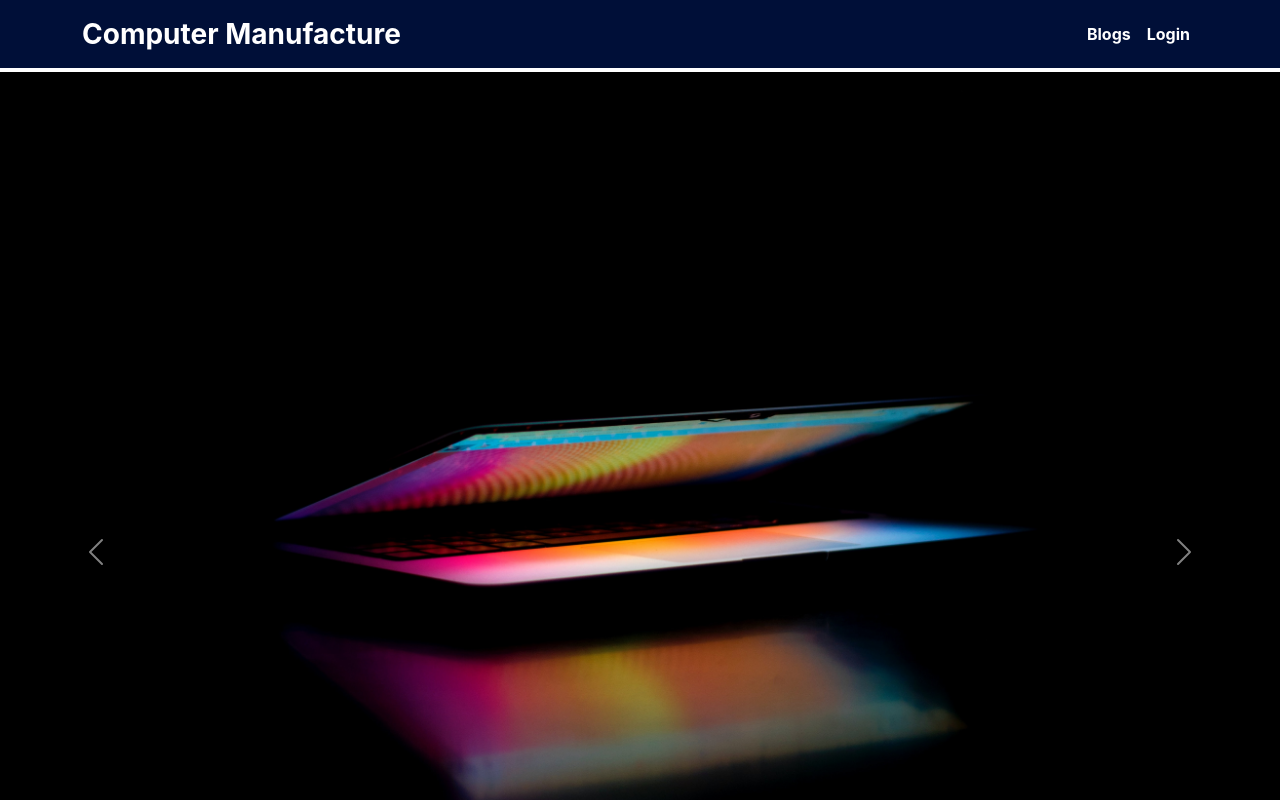
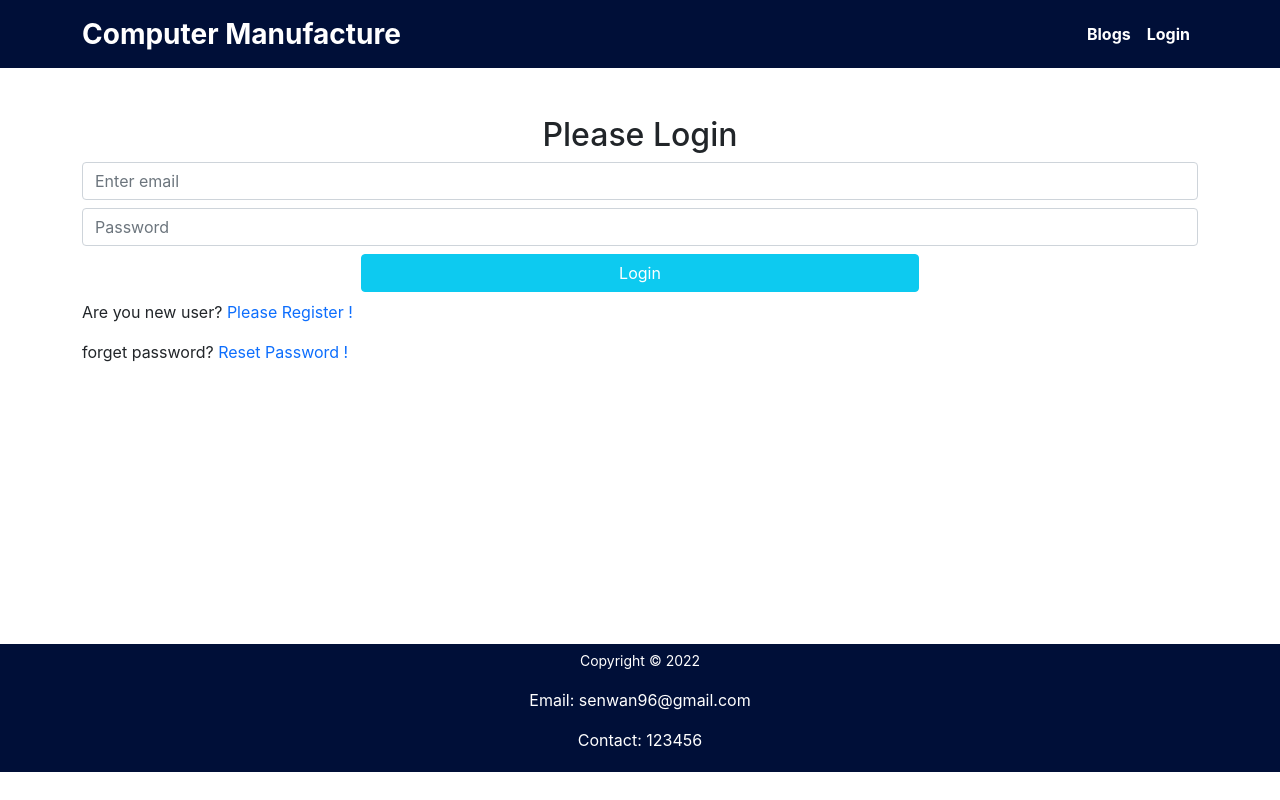
Before and after one commit to SenWan/manufacturer-management-client, a React (Create React App) app: page /login in a window 1280 px wide. Shown: the top 800 px of the page. Built offline with nearby package versions, Linux system fonts and the light colour scheme.

Commit message:
added login form

```diff
--- a/package.json
+++ b/package.json
@@ -8,6 +8,7 @@
     "@testing-library/user-event": "^13.5.0",
     "bootstrap": "^5.1.3",
     "daisyui": "^2.15.0",
+    "firebase": "^9.8.1",
     "react": "^18.1.0",
     "react-bootstrap": "^2.4.0",
     "react-dom": "^18.1.0",
--- a/src/App.js
+++ b/src/App.js
@@ -1,10 +1,24 @@
+import { Route, Routes } from 'react-router-dom';
 import './App.css';
+import Blogs from './Blogs/Blogs';
 import Home from './Pages/Home/Home/Home';
+import Login from './Pages/Login/Login/Login';
+import Register from './Pages/Login/Login/Register/Register';
+import Footer from './Pages/Shared/Footer/Footer';
+import Header from './Pages/Shared/Header/Header';
 
 function App() {
   return (
     <div>
-      <Home></Home>
+      <Header></Header>
+      <Routes>
+        <Route path='/' element={<Home></Home>}></Route>
+        <Route path='/home' element={<Home></Home>}></Route>
+        <Route path='/blogs' element={<Blogs></Blogs>}></Route>
+        <Route path='/login' element={<Login></Login>}></Route>
+        <Route path='/register' element={<Register></Register>}></Route>
+      </Routes>
+      <Footer></Footer>
     </div>
   );
 }
--- /dev/null
+++ b/src/Blogs/Blogs.js
@@ -0,0 +1,11 @@
+import React from 'react';
+
+const Blogs = () => {
+    return (
+        <div>
+            <h2>This is blogs</h2>
+        </div>
+    );
+};
+
+export default Blogs;
--- a/src/Pages/Home/Home/Banner/Banner.js
+++ b/src/Pages/Home/Home/Banner/Banner.js
@@ -2,7 +2,6 @@ import React, { useState } from 'react';
 import { Carousel } from 'react-bootstrap';
 import banner1 from '../../../../images/banner1.jpg';
 import banner2 from '../../../../images/banner2.jpg';
-import banner3 from '../../../../images/banner3.jpg';
 
 const Banner = () => {
     const [index, setIndex] = useState(0);
@@ -10,7 +9,7 @@ const Banner = () => {
         setIndex(selectedIndex);
     };
     return (
-        <Carousel className='mt-1' activeIndex={index} onSelect={handleSelect}>
+        <Carousel  activeIndex={index} onSelect={handleSelect}>
         <Carousel.Item>
             <img
                 className="d-block w-100"
--- a/src/Pages/Home/Home/Home.js
+++ b/src/Pages/Home/Home/Home.js
@@ -1,11 +1,9 @@
 import React from 'react';
-import Header from '../../Shared/Header/Header';
 import Banner from './Banner/Banner';
 
 const Home = () => {
     return (
         <div>
-            <Header></Header>
             <Banner></Banner>
         </div>
     );
--- /dev/null
+++ b/src/Pages/Login/Login/Login.js
@@ -0,0 +1,27 @@
+import React from 'react';
+import { Button, Form } from 'react-bootstrap';
+import { Link } from 'react-router-dom';
+
+const Login = () => {
+    return (
+        <div className='container' style={{height:'60vh'}}>
+        <h2 className='text-center mt-5'>Please Login</h2>
+        <Form>
+          <Form.Group className="mb-2" controlId="formBasicEmail">
+            <Form.Control type="email" placeholder="Enter email" required />
+          </Form.Group>
+
+          <Form.Group className="mb-2" controlId="formBasicPassword">
+            <Form.Control type="password" placeholder="Password" required />
+          </Form.Group>
+          <Button variant="info text-white w-50 mx-auto d-block mb-2" type="submit">
+            Login
+          </Button>
+        </Form>
+        <p>Are you new user? <Link to='/register'  style={{cursor:'pointer'}} className='text-primary text-decoration-none'> Please Register !</Link></p>
+        <p>forget password? <span  style={{cursor:'pointer'}} className='text-primary'> Reset Password !</span></p>
+      </div>
+    );
+};
+
+export default Login;
--- /dev/null
+++ b/src/Pages/Login/Login/Register/Register.js
@@ -0,0 +1,11 @@
+import React from 'react';
+
+const Register = () => {
+    return (
+        <div>
+            <h2>Register</h2>
+        </div>
+    );
+};
+
+export default Register;
--- /dev/null
+++ b/src/Pages/Shared/Footer/Footer.css
@@ -0,0 +1,3 @@
+.footer{
+    background-color:  #000F38;;
+}
--- /dev/null
+++ b/src/Pages/Shared/Footer/Footer.js
@@ -0,0 +1,14 @@
+import React from 'react';
+import './Footer.css'
+
+const Footer = () => {
+    return (
+        <div className='footer p-1  text-center mt-5 text-white'>
+            <p><small> Copyright © {new Date().getFullYear()}</small></p>
+            <p>Email: senwan96@gmail.com</p>
+            <p>Contact: 123456</p>
+        </div>
+    );
+};
+
+export default Footer;
--- a/src/Pages/Shared/Header/Header.js
+++ b/src/Pages/Shared/Header/Header.js
@@ -1,5 +1,6 @@
 import React from 'react';
 import { Container, Nav, Navbar } from 'react-bootstrap';
+import { Link } from 'react-router-dom';
 import './Header.css'
 
 const Header = () => {
@@ -7,14 +8,14 @@ const Header = () => {
         <>
         <Navbar className='fullnav' sticky='top' collapseOnSelect expand="lg"   variant="dark">
     <Container>
-        <Navbar.Brand className='text-white fw-bold fs-3'>Computer Manufacture</Navbar.Brand>
+        <Navbar.Brand as={Link} to='/' className='text-white fw-bold fs-3'>Computer Manufacture</Navbar.Brand>
         <Navbar.Toggle aria-controls="responsive-navbar-nav" />
         <Navbar.Collapse id="responsive-navbar-nav">
             <Nav className="me-auto">
             </Nav>
             <Nav>
-            <Nav.Link className='text-white menu fw-bold fs-6'>Blogs</Nav.Link>
-            <Nav.Link className='text-white menu fw-bold fs-6'>Login</Nav.Link>
+            <Nav.Link as={Link} to='blogs' className='text-white menu fw-bold fs-6'>Blogs</Nav.Link>
+            <Nav.Link as={Link} to='login' className='text-white menu fw-bold fs-6'>Login</Nav.Link>
             </Nav>
         </Navbar.Collapse>
     </Container>
```
Also changed, not shown: src/firebase.init.js (added, +20 -0 lines), 1 other file (tests, documents, lock files or other folders).
